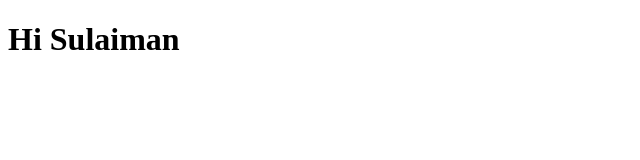
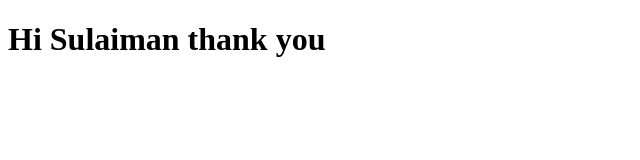
Before and after one commit to alkanad-star/1111, a plain HTML site: page site/index.html in a window 1280 px wide. Shown: the whole page, without its empty margins (0-640 px from the left). Drawn offline with Linux system fonts and the light colour scheme.

Commit message:
addition.

```diff
--- a/site/index.html
+++ b/site/index.html
@@ -6,6 +6,6 @@
 	<title>Hello word</title>
 </head>
 <body>
-<h1>Hi Sulaiman</h1>
+<h1>Hi Sulaiman thank you</h1>
 </body>
 </html>
```
